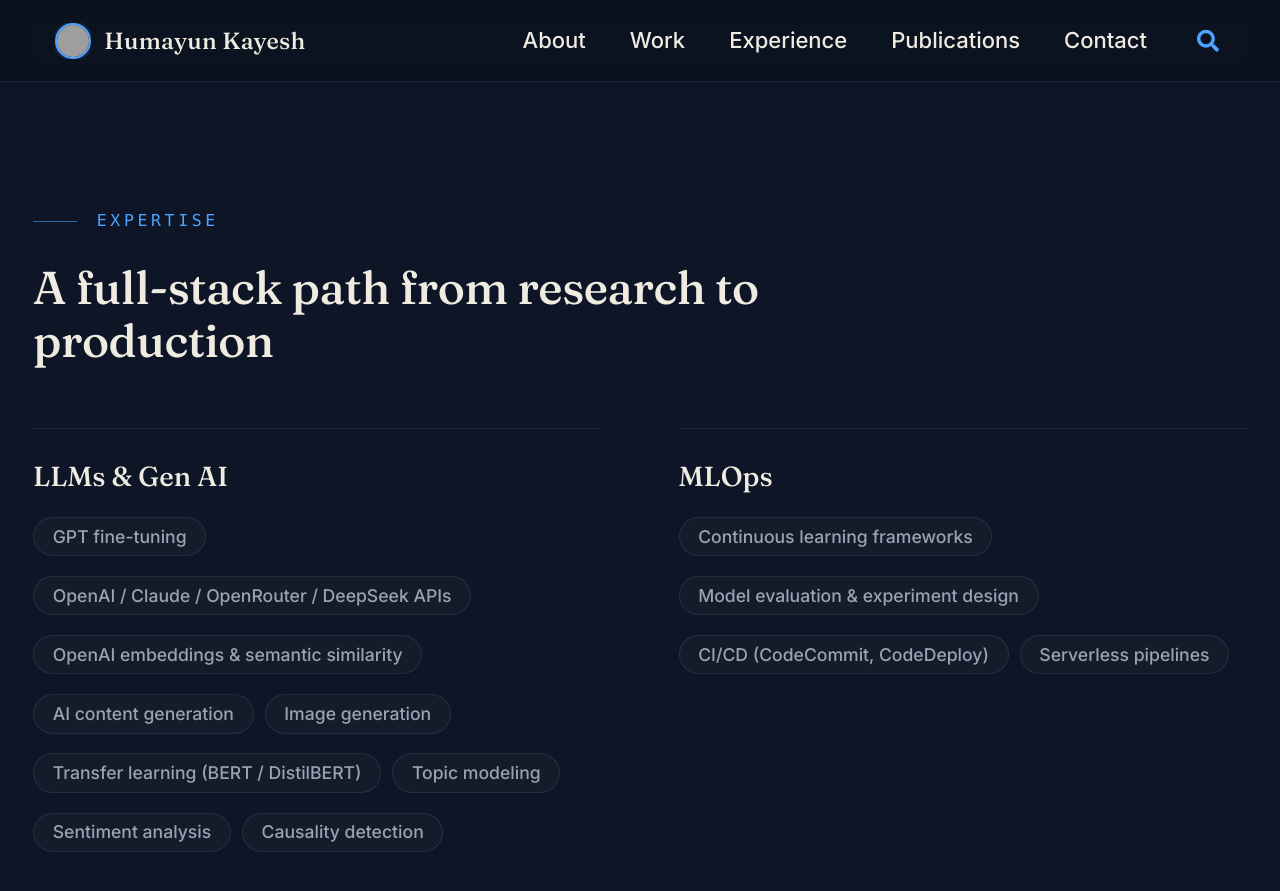
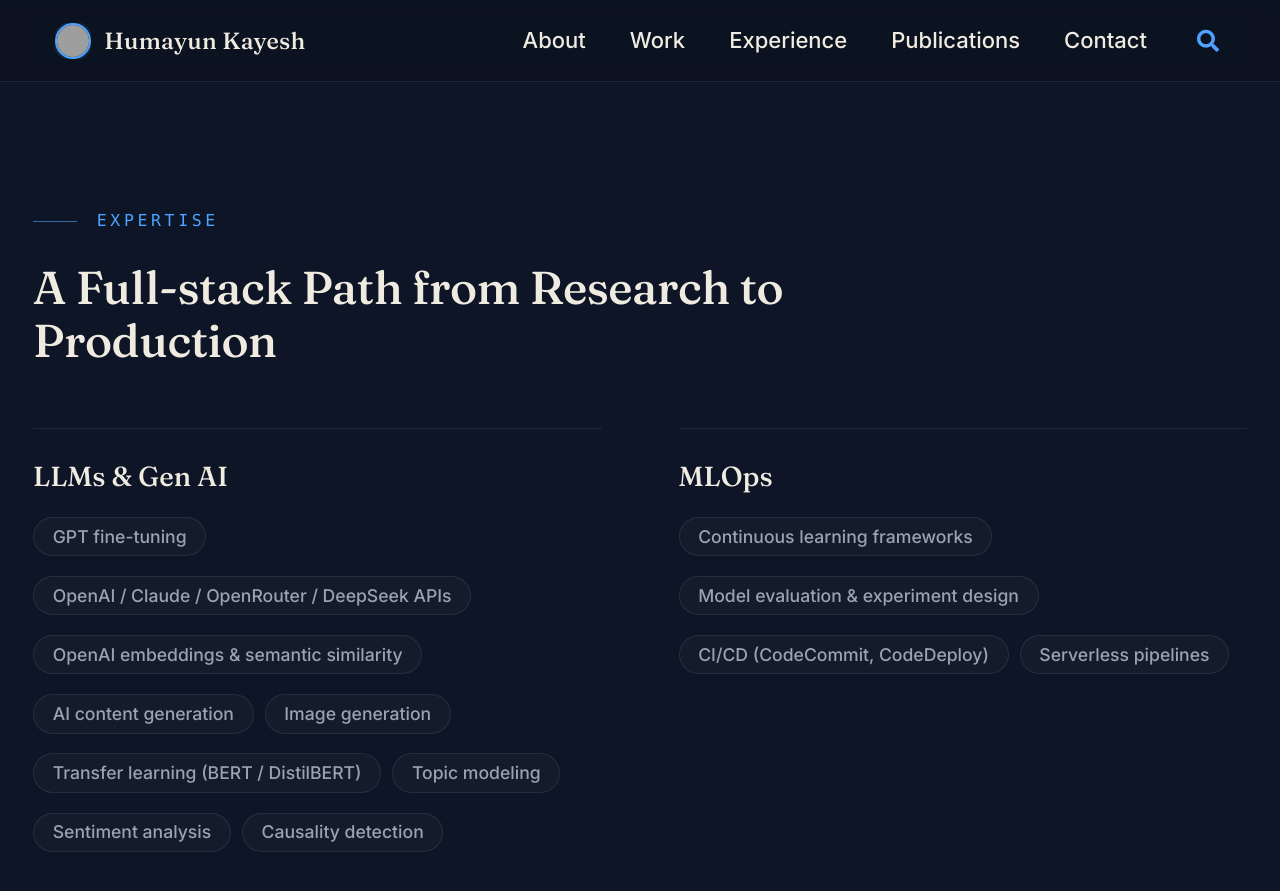
Before and after one commit to hkayesh/hkayesh.github.io, a Jekyll site: the page built from index.md, in a window 1280 px wide and 900 px high, scrolled down 4007 px. Shown: the top 891 px of the window. Built offline with Jekyll 4.4.1, drawn with Linux system fonts in a browser that asks for light colours; cached includes are drawn as plain includes; some of the changed text lies outside the part shown; grey boxes are pictures that could not be loaded.

```diff
--- a/_includes/sections/beyond.html
+++ b/_includes/sections/beyond.html
@@ -9,7 +9,7 @@
       </figure>
       <div class="beyond__body">
         <p class="eyebrow">Beyond Work</p>
-        <h2 class="section__title">Off the beaten path</h2>
+        <h2 class="section__title">Off the Beaten Path</h2>
         <p>
           Away from the keyboard I hike - mountains, lakes, beaches, forests.
           The benchmark so far: a 2015 trek to
--- a/_includes/sections/experience.html
+++ b/_includes/sections/experience.html
@@ -2,7 +2,7 @@
 <section id="experience" class="section">
   <div class="section__inner">
     <p class="eyebrow reveal">Experience</p>
-    <h2 class="section__title reveal">Where I've made an impact</h2>
+    <h2 class="section__title reveal">Where I've Made an Impact</h2>
     {% include timeline.html %}
   </div>
 </section>
--- a/_includes/sections/publications.html
+++ b/_includes/sections/publications.html
@@ -3,7 +3,7 @@
 <section id="publications" class="section section--alt">
   <div class="section__inner">
     <p class="eyebrow reveal">Research</p>
-    <h2 class="section__title reveal">Causal inference &amp; social-media NLP</h2>
+    <h2 class="section__title reveal">Causal Inference &amp; Social Media NLP</h2>
     <p class="section__lede reveal">
       {{ pubs.intro }}
     </p>
--- a/_includes/sections/skills.html
+++ b/_includes/sections/skills.html
@@ -2,7 +2,7 @@
 <section id="expertise" class="section section--alt">
   <div class="section__inner">
     <p class="eyebrow reveal">Expertise</p>
-    <h2 class="section__title reveal">A full-stack path from research to production</h2>
+    <h2 class="section__title reveal">A Full-stack Path from Research to Production</h2>
     {% include skills-groups.html %}
   </div>
 </section>
--- a/_includes/sections/work.html
+++ b/_includes/sections/work.html
@@ -2,7 +2,7 @@
 <section id="work" class="section">
   <div class="section__inner">
     <p class="eyebrow reveal">Selected Work</p>
-    <h2 class="section__title reveal">Projects with measurable outcomes</h2>
+    <h2 class="section__title reveal">Projects with Measurable Outcomes</h2>
     <div class="work__grid">
       {% assign featured = site.portfolio | where: "featured", true | sort: "weight" %}
       {% for item in featured %}
```
